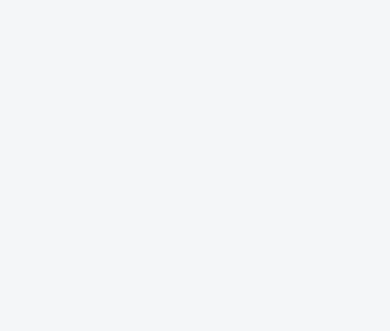
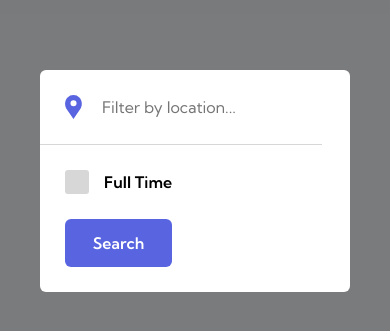
Before and after one commit to snowdamiz/devjobs-vue, a Vue app: page / in a window 390 px wide. Shown: the part 241-572 px from the top of the page. Built offline with nearby package versions, Linux system fonts and the light colour scheme; no server answers.

Commit message:
feat implemented vuex, filter toggle on mobile

```diff
--- a/src/App.vue
+++ b/src/App.vue
@@ -1,17 +1,40 @@
 <template>
   <main>
+    <div v-if="this.filterState" class="filter-overlay" @click="toggleFilter()">
+      <div class="filter-overlay-container">
+        <div class="section top">
+          <img src="@/assets/desktop/icon-location.svg" alt="location filter image" />
+          <input placeholder="Filter by location..." />
+        </div>
+        <div class="section bottom">
+          <div class="fullTimeFilterContainer">
+            <div class="radioButton">
+            </div>
+            <label>Full Time</label>
+          </div>
+          <button>Search</button>
+        </div>
+      </div>
+    </div>
     <AppHeader />
     <router-view />
   </main>
 </template>
 
 <script>
+  import { mapGetters, mapMutations } from 'vuex'
   import AppHeader from '@/components/AppHeader.vue'
 
   export default {
     components: {
       AppHeader,
     },
+    computed: mapGetters(['filterState']),
+    methods: {
+      ...mapMutations([
+        'toggleFilter',
+      ]),
+    }
   }
 </script>
 
@@ -26,5 +49,84 @@
     flex-flow: column nowrap;
     align-items: center;
     background-color: $lightGray;
+
+    .filter-overlay {
+      position: fixed;
+      top: 0;
+      left: 0;
+      width: 100%;
+      height: 100%;
+      background-color: rgba(0, 0, 0, 0.5);
+      z-index: 10;
+      display: flex;
+      justify-content: center;
+      align-items: center;
+      cursor: pointer;
+
+      .filter-overlay-container {
+        width: calc(100% - $navPadding * 2);
+        border-radius: $borderRadius;
+        background-color: $white;
+
+        .section {
+          padding: 25px;
+          display: flex;
+          justify-self: flex-start;
+          align-items: center;
+        }
+
+        .top {
+          border-bottom: 1px solid $shadow;
+
+          img {
+            border: none;
+          }
+
+          input {
+            max-width: 100%;
+            border: none;
+            padding-left: 20px;
+            outline: none;
+          }
+        }
+
+        .bottom {
+          flex-flow: column nowrap;
+          align-items: flex-start;
+          gap: 25px;
+
+          .fullTimeFilterContainer {
+            align-items: center;
+            justify-content: space-between;
+            gap: 15px;
+            display: flex;
+
+            .radioButton {
+              width: 24px;
+              height: 24px;
+              border-radius: $smallBorderRadius;
+              background-color: $shadow;
+            }
+
+            label {
+              font-weight: 600;
+              font-size: 16px;
+            }
+          }
+
+          button {
+            width: 100%;
+            padding: 15px;
+            border-radius: $borderRadius;
+            border: none;
+            background-color: $violet;
+            color: $white;
+            font-size: 16px;
+            font-weight: 600;
+            cursor: pointer;
+          }
+        }
+      }
+    }
   }
 </style>
--- a/src/components/AppNav.vue
+++ b/src/components/AppNav.vue
@@ -12,7 +12,7 @@
       </div>
       <div class="buttonsContainer">
         <button class="button filterButton">
-          <img src="@/assets/mobile/icon-filter.svg" />
+          <img src="@/assets/mobile/icon-filter.svg" @click="toggleFilter()" />
           <div class="fullTimeFilterContainer">
             <div class="radioButton">
             </div>
@@ -28,8 +28,15 @@
 </template>
 
 <script>
+  import { mapGetters, mapMutations } from 'vuex'
   export default {
     name: 'AppNav',
+    computed: mapGetters(['filterState']),
+    methods: {
+      ...mapMutations([
+        'toggleFilter',
+      ]),
+    }
   }
 </script>
 
@@ -38,7 +45,6 @@
 
   nav {
     width: 100%;
-    /* width: calc(100% - $navPadding * 2); */
     border-radius: $borderRadius;
     background-color: $white;
     height: 80px;
--- a/src/store/index.js
+++ b/src/store/index.js
@@ -1,25 +1,11 @@
 import Vue from 'vue'
 import Vuex from 'vuex'
+import jobs from './modules/jobs'
 
 Vue.use(Vuex)
 
 export default new Vuex.Store({
-  state: {
-    selectedJob: {},
-    allJobs: []
-  },
-  mutations: {
-
-  },
-  actions: {
-    async getAllJobs(state) {
-      const response = await fetch('@/data.json')
-      const data = await response.json()
-      state.commit('getAllJobs', data)
-    }
-  },
-  modules: {},
-  getters: {
-    getAllJobs: state => state.allJobs
+  modules: {
+    jobs
   }
 })
--- /dev/null
+++ b/src/store/modules/jobs.js
@@ -0,0 +1,37 @@
+import axios from 'axios'
+const URL = 'http://localhost:3000/api/jobs'
+
+const state = {
+  jobs: [],
+  selectedJob: {},
+  filterState: true,
+}
+
+// brings state into components
+const getters = {
+  allJobs: state => state.jobs,
+  filterState: state => state.filterState,
+}
+
+const actions = {
+  async getAllJobs({ commit }) {
+    try {
+      const res = await axios.get(URL)
+      if (res.status === 200) commit('setAllJobs', res.data)
+      else console.log(['Error fetching jobs', res])
+    } catch (err) { console.log(err) }
+  }
+}
+
+// adding to state
+const mutations= {
+  setAllJobs: (state, jobs) => (state.jobs = jobs),
+  toggleFilter: (state) => (state.filterState = !state.filterState)
+}
+
+export default {
+  state,
+  getters,
+  actions,
+  mutations
+}
--- a/src/views/HomeView.vue
+++ b/src/views/HomeView.vue
@@ -2,7 +2,7 @@
   <div class="content">
     <AppNav />
     <div class="jobs-container">
-      <button v-for="(job, i) in jobs" v-bind:key="i" class="job-card">
+      <button v-for="job in allJobs" v-bind:key="job.id" class="job-card">
         <div class="job-logo" v-bind:style="{backgroundColor: job.logoBackground}" >
           <img
             :src="job.logo"
@@ -23,32 +23,23 @@
 </template>
 
 <script>
-  import Axios from 'axios'
   import AppNav from '@/components/AppNav.vue'
+  import { mapGetters, mapActions } from 'vuex'
 
   export default {
     name: "HomeView",
     components: {
       AppNav,
     },
-    data() {
-      return {
-        jobs: [],
-        // filterView: false,
-      }
+    methods: {
+      ...mapActions([
+        'getAllJobs',
+      ]),
     },
-    methods: {
-      async getJobs() {
-        try {
-          const res = await Axios.get('http://localhost:3000/api/jobs')
-          if (res.status === 200) this.jobs = res.data
-          else console.log(['Error fetching jobs', res])
-        } catch (err) { console.log(err) }
-      },
-    },
+    computed: mapGetters(['allJobs']),
     created() {
-      this.getJobs()
-    },
+      this.getAllJobs()
+    }
   }
 </script>
 
```
Also changed, not shown: src/main.js (+7 -5 lines).
